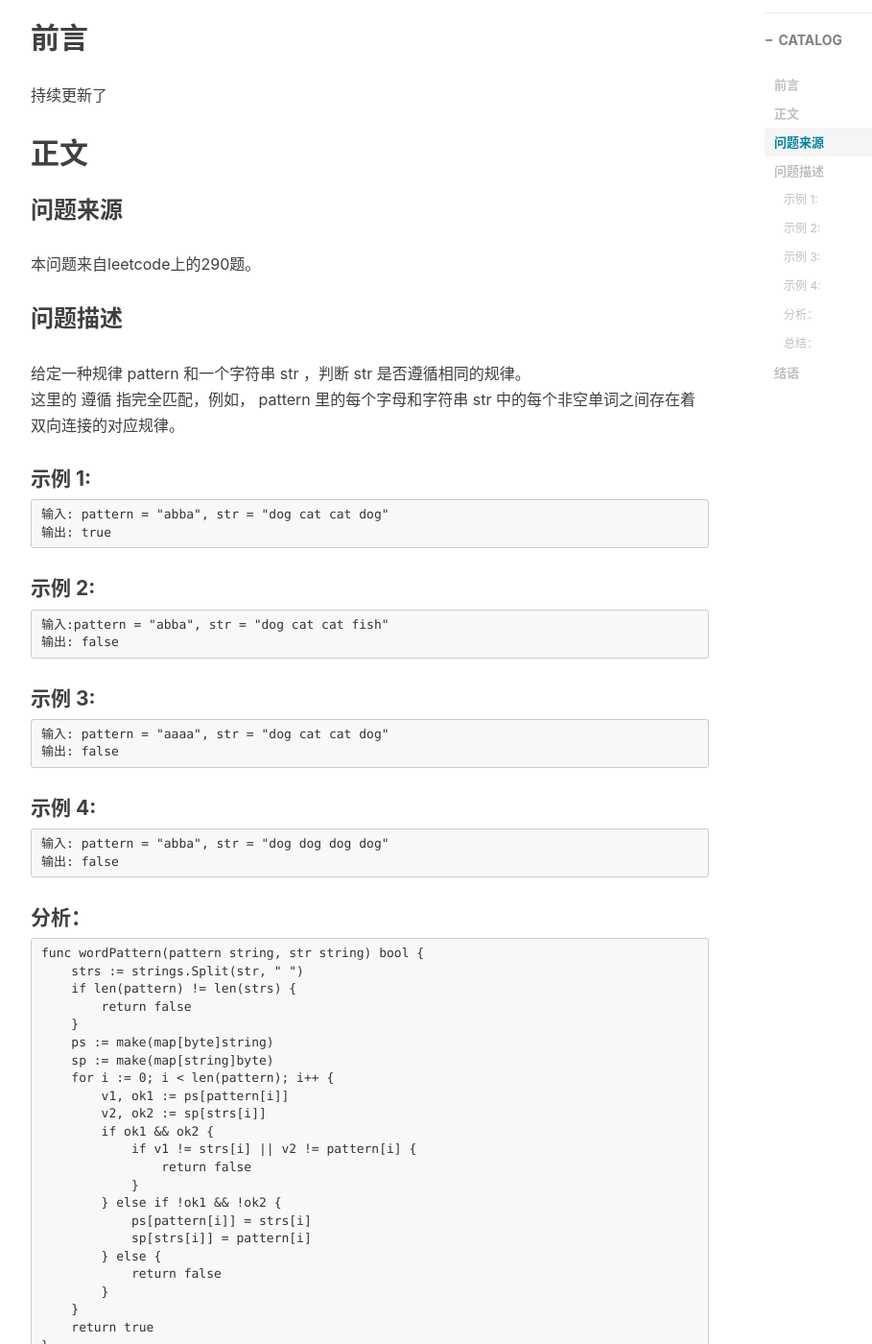
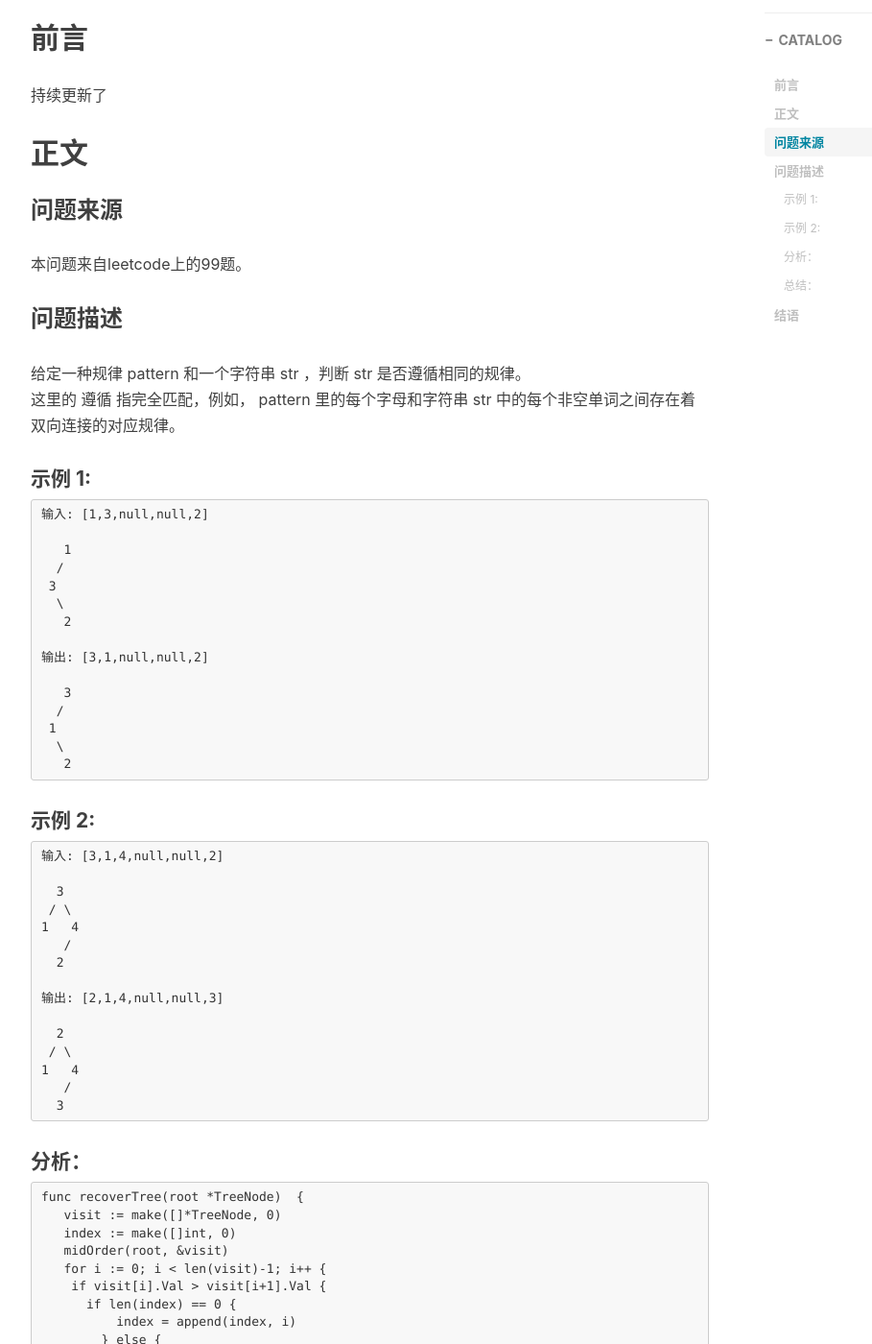
Before and after one commit to pamleft/pamleft.github.io, a Jekyll site: the page built from _posts/2020-08-08-leetcode99恢复二叉搜索树.md, in a window 1280 px wide and 1400 px high, scrolled down 550 px. Shown: the whole window at 96% size, without its empty margins (233-1142 px from the left). Built offline with Jekyll 4.4.1, drawn with Linux system fonts in a browser that asks for light colours; nearby versions of some CDN libraries; comment, search, counter and statistics services are not loaded; some of the changed text lies outside the part shown.

Commit message:
leetcode99mod

````diff
--- a/_posts/2020-08-08-leetcode99恢复二叉搜索树.md
+++ b/_posts/2020-08-08-leetcode99恢复二叉搜索树.md
@@ -1,7 +1,7 @@
 ---
 layout:     post
 title:      leetcode99恢复二叉搜索树
-subtitle:   leetcode 290 Word Pattern
+subtitle:   leetcode 99 Recover Binary Search Tree
 author:     BY
 header-img: img/post-bg-universe.jpg
 catalog: true
@@ -18,7 +18,7 @@ tags:
 
 ### 问题来源
 
-本问题来自leetcode上的290题。
+本问题来自leetcode上的99题。
 
 ### 问题描述
 
@@ -27,51 +27,75 @@ tags:
 
 #### 示例 1:
 ```
-输入: pattern = "abba", str = "dog cat cat dog"
-输出: true
+输入: [1,3,null,null,2]
+
+   1
+  /
+ 3
+  \
+   2
+
+输出: [3,1,null,null,2]
+
+   3
+  /
+ 1
+  \
+   2
 ```
 
 #### 示例 2:
 ```
-输入:pattern = "abba", str = "dog cat cat fish"
-输出: false
+输入: [3,1,4,null,null,2]
+
+  3
+ / \
+1   4
+   /
+  2
+
+输出: [2,1,4,null,null,3]
+
+  2
+ / \
+1   4
+   /
+  3
 ```
 
-#### 示例 3:
-```
-输入: pattern = "aaaa", str = "dog cat cat dog"
-输出: false
-```
-
-#### 示例 4:
-```
-输入: pattern = "abba", str = "dog dog dog dog"
-输出: false
-```
 #### 分析：
 ```
-func wordPattern(pattern string, str string) bool {
-    strs := strings.Split(str, " ")
-    if len(pattern) != len(strs) {
-        return false
+func recoverTree(root *TreeNode)  {
+   visit := make([]*TreeNode, 0)
+   index := make([]int, 0)
+   midOrder(root, &visit)
+   for i := 0; i < len(visit)-1; i++ {
+    if visit[i].Val > visit[i+1].Val {
+      if len(index) == 0 {
+          index = append(index, i)
+        } else {
+          index = append(index, i+1)
+        }
+
     }
-    ps := make(map[byte]string)
-    sp := make(map[string]byte)
-    for i := 0; i < len(pattern); i++ {
-        v1, ok1 := ps[pattern[i]]
-        v2, ok2 := sp[strs[i]]
-        if ok1 && ok2 {
-            if v1 != strs[i] || v2 != pattern[i] {
-                return false
-            }
-        } else if !ok1 && !ok2 {
-            ps[pattern[i]] = strs[i]
-            sp[strs[i]] = pattern[i]
-        } else {
-            return false
-        }
-    }
-    return true
+   }
+   if len(index) == 1 {
+    i := index[0]
+    visit[i].Val, visit[i+1].Val = visit[i+1].Val, visit[i].Val
+    return
+   }
+   i := index[0]
+   j := index[1]
+   visit[i].Val, visit[j].Val = visit[j].Val, visit[i].Val
+}
+
+func midOrder(root *TreeNode, res *[]*TreeNode) {
+  if root == nil {
+    return
+  }
+  midOrder(root.Left, res)
+  *res = append(*res, root)
+  midOrder(root.Right, res)
 }
 ```
 
````
